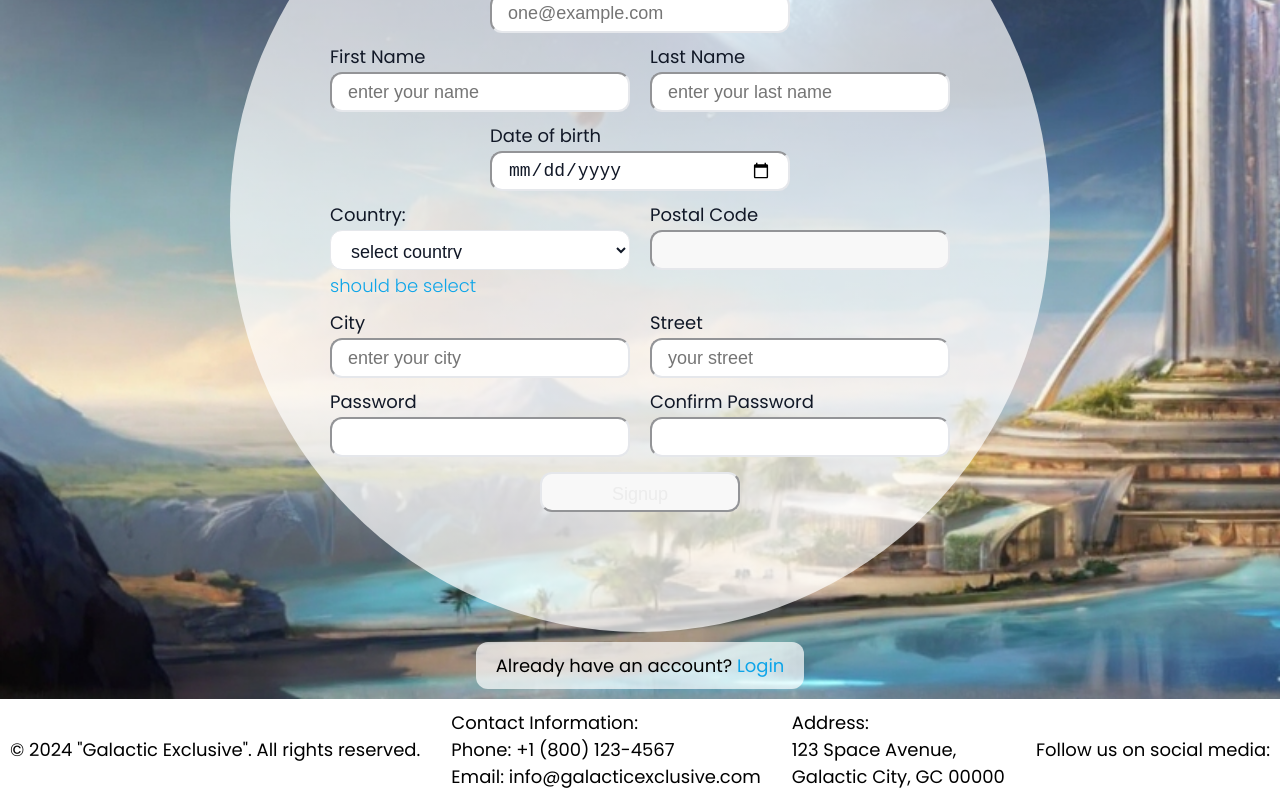
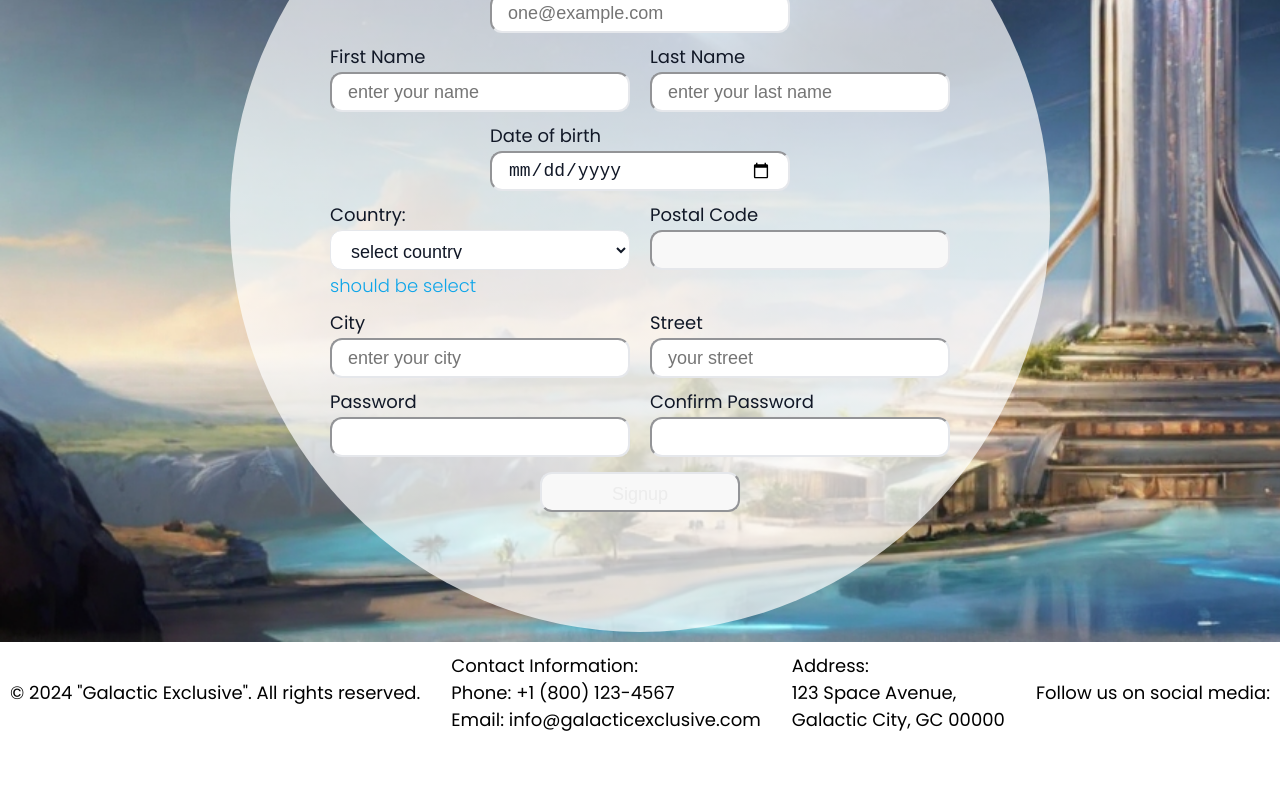
Before and after one commit to peregreenus/DEVS-eCommerce-App, a React app: page /signup in a window 1280 px wide. Shown: the part 266-1066 px from the top of the page. After the commit the page ends 1009 px from the top, so only its background shows below. Built offline with nearby package versions, Linux system fonts and the light colour scheme.

Commit message:
refactor: code signup.tsx

```diff
--- a/src/view/components/signup/signup-form.tsx
+++ b/src/view/components/signup/signup-form.tsx
@@ -55,6 +55,7 @@ function FormSingup(props: IFormProps) {
   const [confirmWrong, setConfirmWrong] = useState(false);
   const [formValid, setFormValid] = useState(false);
   const [postalCodeEnable, setPostalCodeEnable] = useState(false);
+  const { onSubmit } = props;
 
   useEffect(() => {
     if (
@@ -92,10 +93,9 @@ function FormSingup(props: IFormProps) {
       setPostalCodeEnable(true);
     }
   }, [countryError]);
-  const { onSubmit } = props;
 
   const handleDropdownChange = (e: ChangeEvent<HTMLSelectElement>) => {
-    const target = e.target as HTMLSelectElement;
+    const target = e.currentTarget;
     setSelectedCountry(target.value);
     setCostumerCountry(target.value as string);
     switch (validationField(target.name, target.value)) {
--- a/src/view/pages/Signup/signup.tsx
+++ b/src/view/pages/Signup/signup.tsx
@@ -1,6 +1,5 @@
 /* eslint-disable no-console */
 import React, { FormEvent } from 'react';
-import { Link } from 'react-router-dom';
 import FormSingup from '../../components/signup/signup-form';
 import Header from '../../components/common/header/header';
 import './signup.css';
@@ -17,9 +16,6 @@ export default function Singup() {
       <Header />
       <div className="signup-page">
         <FormSingup onSubmit={handleRegistrationSubmit} />
-        <p className="link-to">
-          Already have an account?<Link to="/login"> Login</Link>
-        </p>
       </div>
       <Footer />
     </>
```
